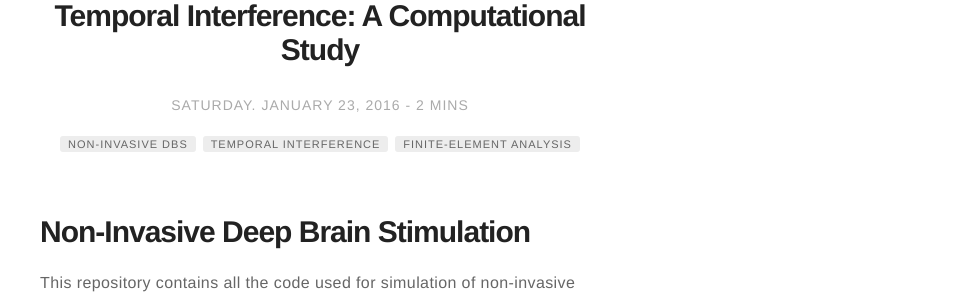
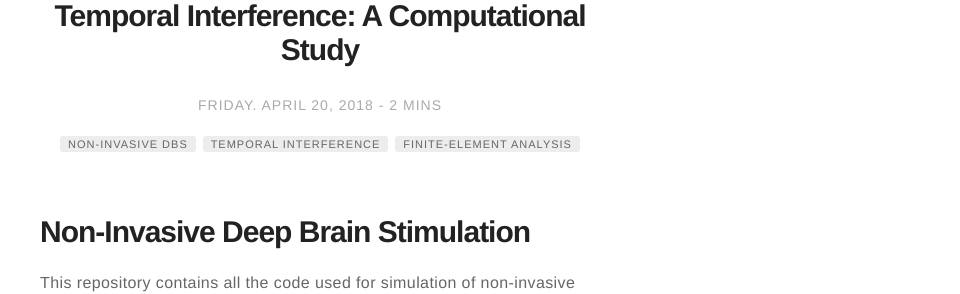
Before and after one commit to mohammadbashiri/mohammadbashiri.github.io-old, a Jekyll site: the page built from _posts/2018-08-30-non-invasive-deep-brain-stimulation-project.markdown, in a window 1280 px wide and 900 px high. Shown: the part 160-454 px from the top of the window, without its empty margins (320-1280 px from the left). Built offline with Jekyll 4.4.1, drawn with Linux system fonts in a browser that asks for light colours.

Commit message:
fixing the dates

```diff
--- a/_posts/2018-08-30-bayesian-moto-adaptation-project.markdown
+++ b/_posts/2018-08-30-bayesian-moto-adaptation-project.markdown
@@ -1,7 +1,7 @@
 ---
 title: "Bayesian Motor Adaptation"
 layout: post
-date: 2016-01-23 22:10
+date: 2018-05-25 00:00
 tag:
 - Motor Learning
 - Bayesian inference
--- a/_posts/2018-08-30-non-invasive-deep-brain-stimulation-project.markdown
+++ b/_posts/2018-08-30-non-invasive-deep-brain-stimulation-project.markdown
@@ -1,7 +1,7 @@
 ---
 title: "Non-invasive Deep Brain Stimulation via Temporal Interference: A Computational Study"
 layout: post
-date: 2016-01-23 22:10
+date: 2018-04-20 22:10
 tag:
 - Non-invasive DBS
 - Temporal Interference
```
